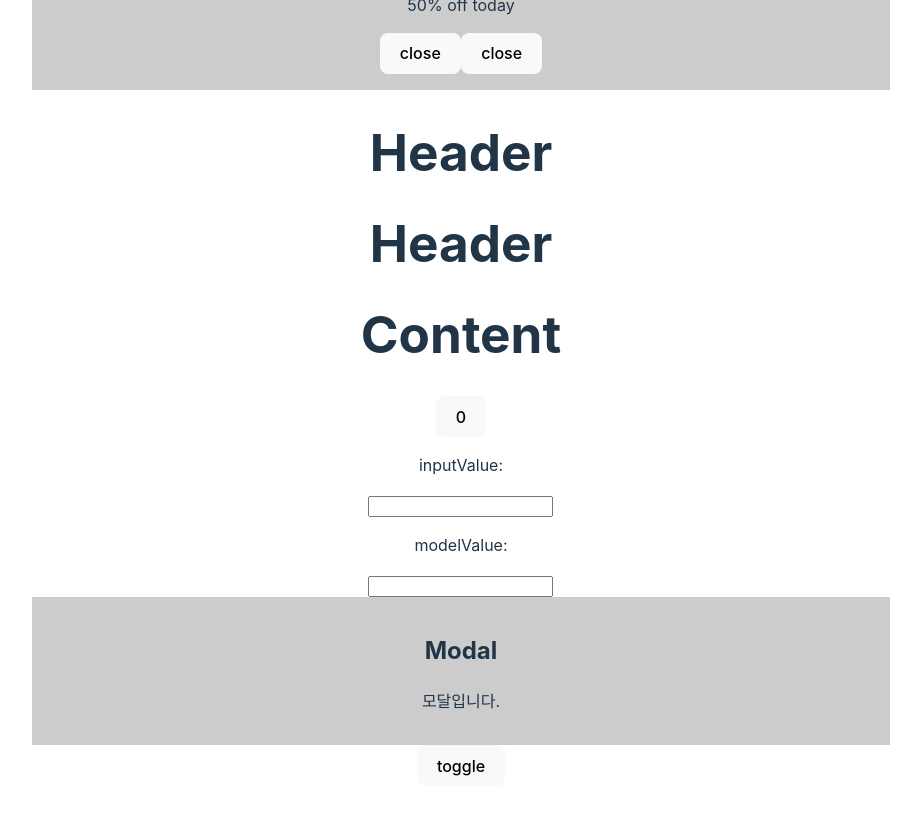
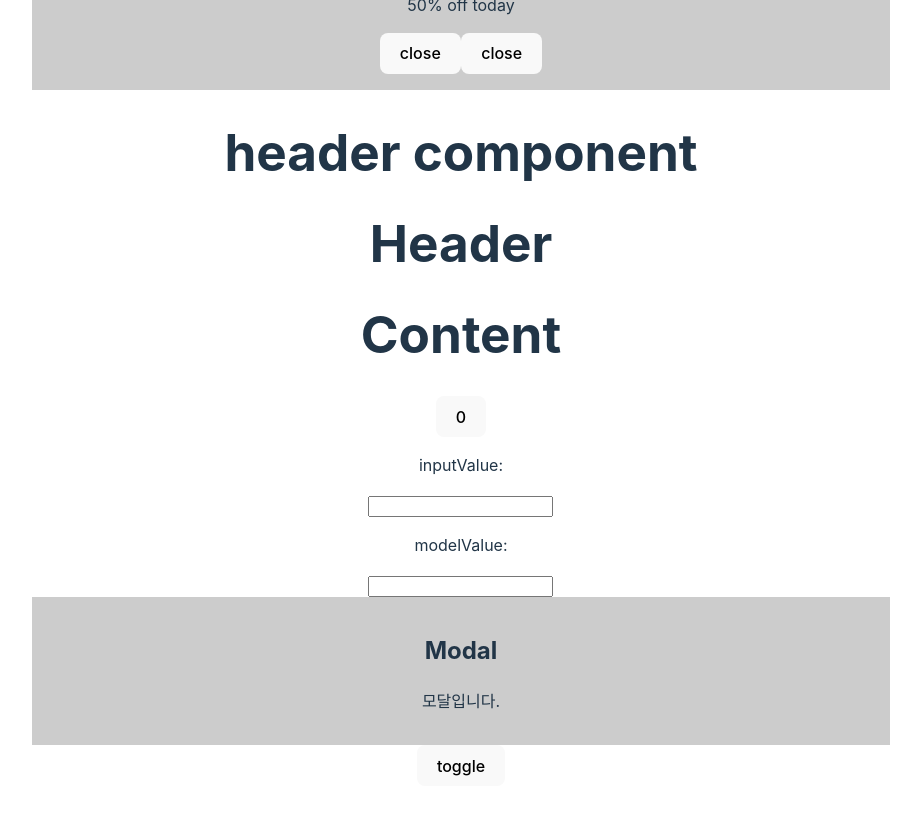
Before and after one commit to YooHyeok/vue3-vite-csslick-basic, a Vue app: page / in a window 1280 px wide. Shown: the part 960-1774 px from the top of the page, without its empty margins (179-1100 px from the left). Built offline with nearby package versions, Linux system fonts and the light colour scheme.

Commit message:
fix: `Chapter05 - Header.vue` - 미적용된 defineProps 보간법 적용

```diff
--- a/src/components/Header.vue
+++ b/src/components/Header.vue
@@ -6,6 +6,6 @@
 </script>
 <template>
   <header>
-    <h1>Header</h1>
+    <h1>{{ props.title }}</h1>
   </header>
 </template>
```
